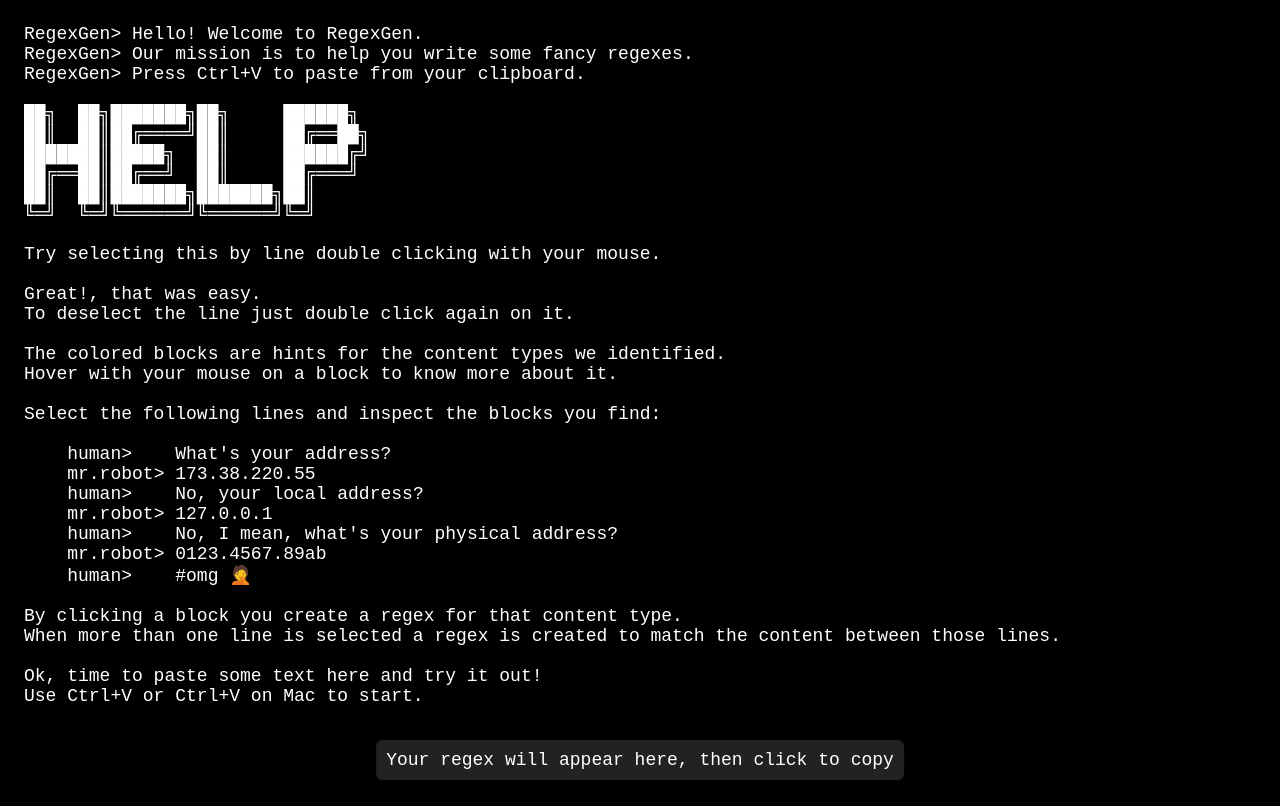
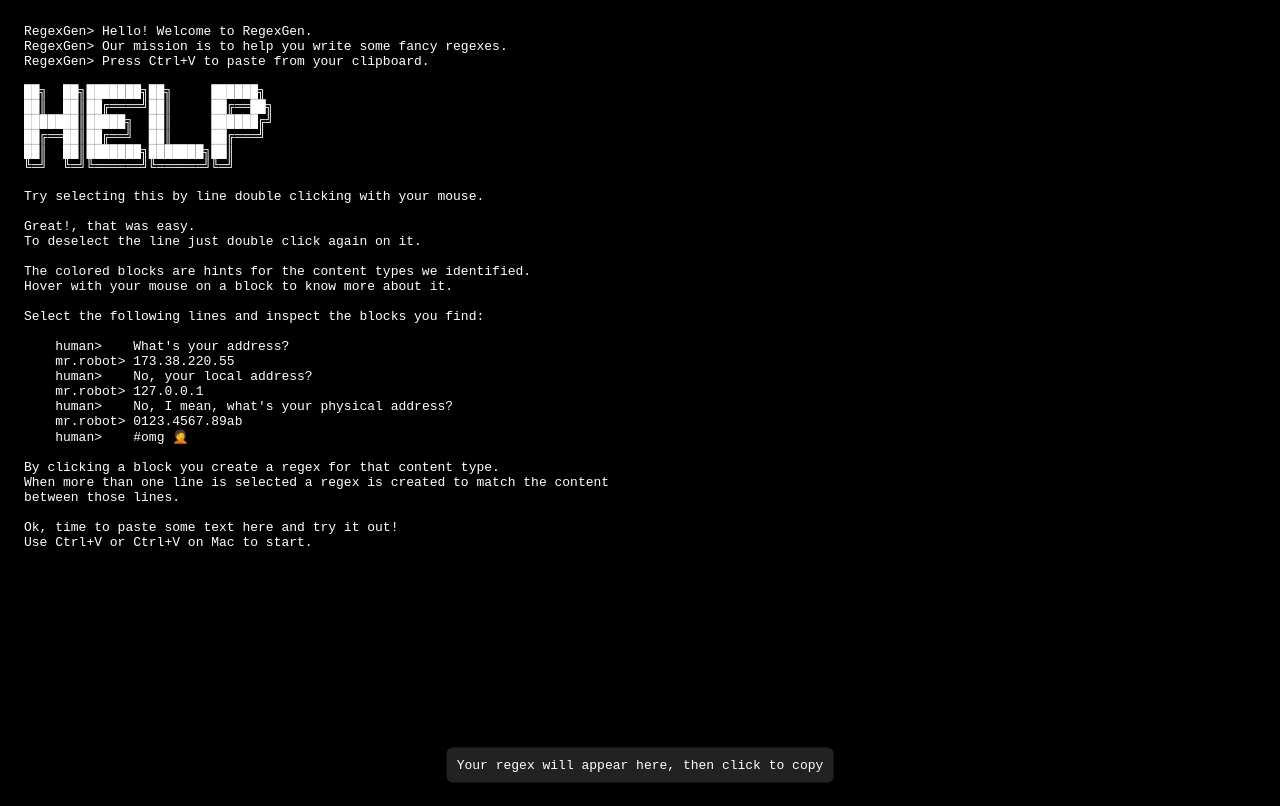
Before and after one commit to ricardocasares/regexgen, a React (Vite) app: page / in a window 1280 px wide. Built offline with nearby package versions, Linux system fonts and the light colour scheme; what react-string-replace-recursively would draw is missing.

Commit message:
preview wip

```diff
--- a/src/components/App.tsx
+++ b/src/components/App.tsx
@@ -1,15 +1,17 @@
 import { MouseEventHandler, useEffect, useState } from "react";
-import { Line } from "./Line";
+import { Preview } from "./Preview";
+import { Workbench } from "./Workbench";
 import { RegularExpression } from "./RegularExpression";
 import { help } from "../lib/help";
 import { escape } from "../lib/util";
+import { Layout } from "./Layout";
 
-export type TLine = {
-  line: string;
+export type TLineMatcher = {
+  text: string;
   patterns: [string, string][];
 };
 
-export type TLines = Record<string, TLine>;
+export type TLineMatchers = Record<string, TLineMatcher>;
 
 export type TMatcherData = {
   text: string;
@@ -17,38 +19,43 @@ export type TMatcherData = {
 };
 
 export default function App() {
-  const [lines, setLines] = useState<TLines>({});
-  const [input, setInput] = useState<string[]>(help);
+  const [lines, setLines] = useState<string[]>(help);
+  const [lineMatchers, setLineMatchers] = useState<TLineMatchers>({});
 
-  const regex = Object.entries(lines)
-    .map(([_, { line, patterns }]) =>
+  const regex = Object.entries(lineMatchers)
+    .map(([_, { text, patterns }]) =>
       // apply all the patterns to the line
-      patterns.reduce((acc, [a, b]) => acc.replace(escape(a), b), escape(line))
+      patterns.reduce((acc, [a, b]) => acc.replace(escape(a), b), escape(text))
     )
-    .join(`(\\n(?:\\s.*\\n)*\\s*)`)
-    .trim();
+    .join(`(\\n(?:\\s.*\\n)*\\s*)`);
 
   /**
    * Toggles a line to be selected
-   * @param idx line number
+   * @param num line number
    * @param line line text
    */
-  const toggleSelectedLine = (idx: number, line: string) => {
-    if (!lines.hasOwnProperty(idx)) {
-      setLines({ ...lines, [idx]: { line, patterns: [] } });
-    } else {
-      const { [idx]: _, ...rest } = lines;
-      setLines({ ...rest });
+  const toggleSelectedLine = (num: number, text: string) => {
+    switch (lineMatchers.hasOwnProperty(num)) {
+      case true:
+        // matcher already exists for this line so we remove it
+        const { [num]: _, ...rest } = lineMatchers;
+        return setLineMatchers({ ...rest });
+      case false:
+        // in this case we add a new matcher to this line number
+        return setLineMatchers({
+          ...lineMatchers,
+          [num]: { text, patterns: [] },
+        });
     }
   };
 
   /**
    * Toggles a pattern inside a line
-   * @param idx line number
+   * @param num line number
    * @param matcher text to match along with an array of patterns
    */
-  const toggleSelectedPattern = (idx: number, matcher: TMatcherData) => {
-    const { patterns } = lines[idx];
+  const toggleSelectedPattern = (num: number, matcher: TMatcherData) => {
+    const { patterns } = lineMatchers[num];
     // extract the text and pattern
     const { text, pattern } = matcher;
     // check if the pattern is already selected
@@ -59,7 +66,10 @@ export default function App() {
       : [...patterns, [text, pattern]];
 
     // update the state
-    setLines({ ...lines, [idx]: { ...lines[idx], patterns: updated } });
+    setLineMatchers({
+      ...lineMatchers,
+      [num]: { ...lineMatchers[num], patterns: updated },
+    });
   };
 
   const handleSelections: (
@@ -71,10 +81,10 @@ export default function App() {
       case 1:
         // Toggle add/remove predetermined patterns
         // extract the color block dataset
-        // @ts-ignore
+        // @ts-expect-error
         // event is not coming from the color block
         if (!event.target?.dataset?.matcher) return;
-        // @ts-ignore
+        // @ts-expect-error
         const { text, pattern }: TMatcherData = event?.target?.dataset;
         return toggleSelectedPattern(idx, { text, pattern });
       // Double click
@@ -87,8 +97,8 @@ export default function App() {
 
   useEffect(() => {
     const handlePaste = (event: ClipboardEvent) => {
-      setLines({});
-      setInput(event.clipboardData?.getData("text").split("\n") ?? []);
+      setLineMatchers({});
+      setLines(event.clipboardData?.getData("text").split("\n") ?? []);
     };
 
     document.addEventListener("paste", handlePaste);
@@ -96,18 +106,14 @@ export default function App() {
   }, []);
 
   return (
-    <>
-      <div className="output">
-        {input.map((text, idx) => (
-          <Line
-            key={idx}
-            text={text}
-            selected={lines.hasOwnProperty(idx)}
-            onClick={handleSelections(idx, text)}
-          />
-        ))}
-      </div>
+    <Layout>
+      <Workbench
+        lines={lines}
+        onClick={handleSelections}
+        isSelected={(id) => lineMatchers.hasOwnProperty(id)}
+      />
+      <Preview text={lines.join("\n")} regex={regex} />
       <RegularExpression regex={regex} />
-    </>
+    </Layout>
   );
 }
--- /dev/null
+++ b/src/components/Layout.tsx
@@ -0,0 +1,7 @@
+export type Layout = {
+  children: JSX.Element | JSX.Element[];
+};
+
+export const Layout = ({ children }: Layout) => (
+  <div className="layout">{children}</div>
+);
--- /dev/null
+++ b/src/components/Preview.tsx
@@ -0,0 +1,49 @@
+import { ReactElement } from "react";
+import replacer from "react-string-replace-recursively";
+
+export type Preview = {
+  text: string;
+  regex: string;
+};
+
+export function Preview({ text, regex }: Preview) {
+  if (!regex.length) return null;
+
+  const matches = text.match(new RegExp(regex, "s"));
+
+  if (!matches) return null;
+
+  const config = matches
+    .map((s) => s.trim())
+    .reduce(
+      (acc, match, idx) => ({
+        ...acc,
+        [idx]: {
+          ignore: Array(matches.length).fill(idx),
+          pattern: new RegExp(`(${match})`, "s"),
+          matcherFn: (raw: string, processed: ReactElement, key: string) => (
+            <span key={key} className="matched">
+              {processed}
+            </span>
+          ),
+        },
+      }),
+      {}
+    );
+
+  const renderer = replacer(config);
+
+  return <div className="preview">{renderer(text)}</div>;
+
+  // const result = text.replace(
+  //   new RegExp(`(${regex})`, ""),
+  //   (match, ...rest) => {
+  //     console.log("match", rest);
+  //     return `<span style="background: red;">${match}</span>`;
+  //   }
+  // );
+
+  // return (
+  //   <div className="preview" dangerouslySetInnerHTML={{ __html: result }} />
+  // );
+}
--- /dev/null
+++ b/src/components/Workbench.tsx
@@ -0,0 +1,23 @@
+import { MouseEventHandler } from "react";
+import { Line } from "./Line";
+
+export type Workbench = {
+  lines: string[];
+  isSelected: (num: number) => boolean;
+  onClick: (n: number, s: string) => MouseEventHandler<HTMLDivElement>;
+};
+
+export function Workbench({ lines, isSelected, onClick }: Workbench) {
+  return (
+    <div className="output">
+      {lines.map((text, idx) => (
+        <Line
+          key={idx}
+          text={text}
+          selected={isSelected(idx)}
+          onClick={onClick(idx, text)}
+        />
+      ))}
+    </div>
+  );
+}
--- a/src/index.css
+++ b/src/index.css
@@ -21,16 +21,21 @@ body {
 
 .output {
   font-family: monospace;
-  font-size: 18px;
   user-select: none;
+  width: 50%;
 }
 
 /* Components */
 /* ========== */
 
+/* <Layout /> */
+.layout {
+  display: flex;
+}
+
 /* <Match /> */
 .match {
-  border-bottom: 16px solid #ccc;
+  border-bottom: 10px solid #ccc;
   display: inline-block;
   cursor: pointer;
   padding-bottom: 2px;
@@ -64,5 +69,18 @@ body {
   background: #222;
   border-radius: 6px;
   font-family: monospace;
-  font-size: 18px;
 }
+
+/* <Preview /> */
+.preview {
+  width: 50%;
+  font-family: monospace;
+  white-space: pre-wrap;
+  overflow: scroll;
+}
+
+.preview .matched {
+  background: lime;
+  color: #000;
+  font-weight: bold;
+}
```
